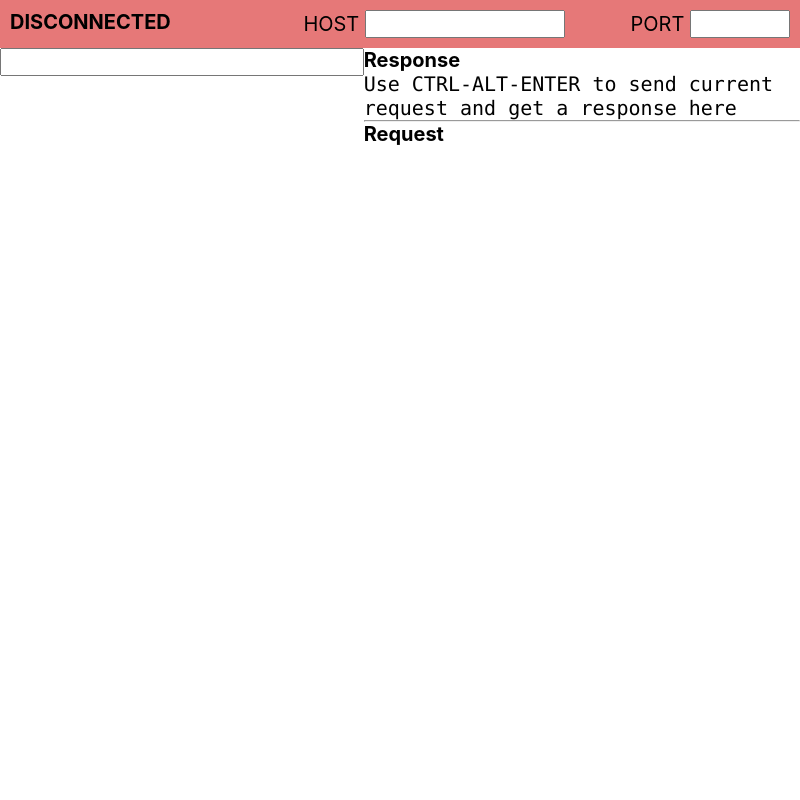
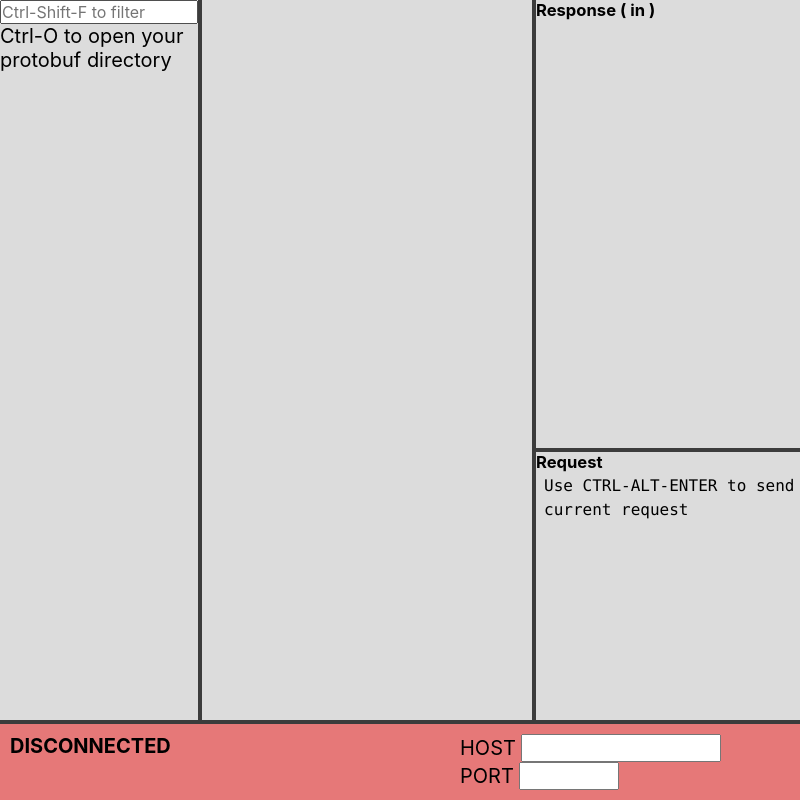
Before and after one commit to MarkOSIndustries/monosodium-glutamate, an Electron app: page index.html in a window 800 px wide. Drawn offline with Linux system fonts and the light colour scheme; no server answers.

Commit message:
Move to CSS Grid and remember protobuf dir

```diff
--- a/index.html
+++ b/index.html
@@ -8,15 +8,33 @@
       * { box-sizing: border-box; margin:0px; padding:0px; }
       body { font-family:'BlinkMacSystemFont', "Lucida Sans Unicode", 'Lucida Grande', 'Segoe UI', Ubuntu, Cantarell, sans-serif; font-size:1.25em; }
       input { font-family:'BlinkMacSystemFont', "Lucida Sans Unicode", 'Lucida Grande', 'Segoe UI', Ubuntu, Cantarell, sans-serif; font-size:1em; }
-      code, pre { font-family: "Fira Mono", "Andale Mono", "Consolas", monospace; font-size:1em; }
-      .layout { display:flex; flex-grow:1; flex-shrink:1; position:relative; justify-content: flex-start; }
-      .layout.root { width:100%; height:100%; overflow:hidden; position:fixed; margin:0px; padding:0px; }
-      .layout-row { flex-flow: row nowrap; }
-      .layout-col { flex-flow: column nowrap; }
-      .layout-vscroll { height:100%; overflow-y:scroll; }
-      .layout-moves-left {  }
-      .layout-fills-middle { flex-grow: 10; }
-      .layout-moves-right {  }
+      code, pre { font-family: "Fira Mono", "Andale Mono", "Consolas", monospace; font-size:0.8em; }
+
+      #root {
+        display:grid;
+        grid-template-columns: 3fr 5fr 4fr;
+        grid-template-rows: 10fr 6fr 1fr;
+        grid-template-areas:
+          'services editor response'
+          'services editor request'
+          'server server server';
+        grid-gap: 4px;
+        background-color: rgb(60,60,60);
+        position:absolute;
+        width:100%;
+        height:100%;
+        overflow:hidden;
+      }
+      #root > * { background-color: rgb(220,220,220); }
+      #root > * > * { width:100%; }
+
+      #editor-area { grid-area: editor; }
+      #request-area { grid-area: request; }
+      #response-area { grid-area: response; }
+      #server-area { grid-area: server; }
+      #services-area { grid-area: services; }
+
+      .vscroll { width:100%;height:100%; overflow-y:scroll; overflow-x: hidden; position:absolute; }
 
       li.clickable-entry { cursor:pointer;padding-left:10px; list-style:none; background-color: white; color:black; }
       li.clickable-entry.selected { background-color: black; color:white; }
@@ -25,25 +43,52 @@
 
       .service { width:100%; }
 
-      #server-details[data-state=connecting] { background-color: rgb(255,180,80) }
-      #server-details[data-state=connected] { background-color: rgb(80,190,80) }
-      #server-details[data-state=disconnected] { background-color: rgb(230,120,120) }
+      #server-area[data-state=connecting] { background-color: rgb(255,180,80) }
+      #server-area[data-state=connected] { background-color: rgb(80,190,80) }
+      #server-area[data-state=disconnected] { background-color: rgb(230,120,120) }
 
-      #server-details { padding: 0.5em; }
-      #server-details label, #server-details h4 { text-transform: uppercase; }
-      #server-details label { margin-left:3em; }
+      #server-area { display:flex; justify-content:space-between; padding: 0.5em; }
+      #server-area label, #server-area h4 { text-transform: uppercase; }
+      #server-area label { margin-left:3em; }
 
-      #response-listing { border-left-width:1em; border-left-style: solid; }
+      #services-area { display:flex; justify-content:start; flex-flow:column nowrap; }
+
+      #response-listing { border-left-width:8px; border-left-style: solid; }
+      #response-listing pre { padding-left:4px; }
       #response-listing.running { border-color: rgb(255,180,80) }
       #response-listing.success { border-color: rgb(80,190,80) }
       #response-listing.failure { border-color: rgb(230,120,120) }
 
-      #request-listing { padding-left: 1em; }
+      #request-listing { margin-left: 8px; }
+      #request-listing pre { padding-left:4px; }
     </style>
   </head>
   <body>
-    <div class="root layout layout-col">
-      <div class="layout layout-row" id="server-details" data-state="disconnected" style="justify-content:space-between">
+    <div id="root">
+      <div id="services-area" class="vscroll">
+        <input id="method-search" type="search" value="" placeholder="Ctrl-Shift-F to filter" style="font-size:0.8em;position:sticky;top:0px;" />
+        <ul id="method-listing">
+          <li>Ctrl-O to open your protobuf directory</li>
+        </ul>
+      </div>
+      <div id="editor-area">
+        <div id="method-details"></div>
+        <div id="proto-listing" style="height:100%">
+          <div class="request-json" style="height:100%"></div>
+        </div>
+      </div>
+      <div id="request-area" class="vscroll">
+        <h5>Request</h5>
+        <div id="request-listing">
+          <code>Use CTRL-ALT-ENTER to send current request</code>
+        </div>
+      </div>
+      <div id="response-area" class="vscroll">
+        <h5>Response (<span id="response-outcome"></span> in <span id="response-timing"></span>)</h5>
+        <div id="response-listing">
+        </div>
+      </div>
+      <div id="server-area" data-state="disconnected">
         <div>
           <h4 id="server-status" class="disconnected">Disconnected</h4>
         </div>
@@ -54,30 +99,6 @@
           <input id="server-port" value="1234" style="width:5em" />
         </div>
       </div>
-      <div class="layout layout-row" style="height:100%">
-        <div class="layout layout-col layout-moves-left" style="flex-basis:25em">
-          <input id="method-search" type="search" value="" />
-          <ul id="method-listing" class="layout layout-col layout-vscroll">
-          </ul>
-        </div>
-        <div class="layout layout-col layout-fills-middle">
-          <div id="method-details"></div>
-          <div id="proto-listing" class="layout">
-            <div class="request-json" style="width:100%"></div>
-          </div>
-        </div>
-        <div class="layout layout-col layout-moves-right layout-vscroll" style="flex-basis:30em;min-height:100%">
-          <h4>Response</h4>
-          <div id="response-listing">
-          </div>
-          <div id="response-timing">
-            <code>Use CTRL-ALT-ENTER to send current request and get a response here</code>
-          </div>
-          <hr/>
-          <h4>Request</h4>
-          <div id="request-listing"></div>
-        </div>
-      </div>
     </div>
 
     <script type="text/javascript">
--- a/renderer.js
+++ b/renderer.js
@@ -14,10 +14,11 @@ const dom = {
   requestListing: document.querySelector('#request-listing'),
   responseTiming: document.querySelector('#response-timing'),
   responseListing: document.querySelector('#response-listing'),
+  responseOutcome: document.querySelector('#response-outcome'),
   serverHost: document.querySelector('#server-host'),
   serverPort: document.querySelector('#server-port'),
   serverStatus: document.querySelector('#server-status'),
-  serverDetails: document.querySelector('#server-details'),
+  serverDetails: document.querySelector('#server-area'),
 }
 
 const selected = {
@@ -97,6 +98,10 @@ require('monaco-loader')().then(monaco => {
       enabled: false
     }
   })
+
+  if(localStorage.getItem('last-selected-directory')) {
+    changeDirectory(localStorage.getItem('last-selected-directory'));
+  }
 })
 
 function changeDirectory(path) {
@@ -123,8 +128,7 @@ function changeDirectory(path) {
               `<h6><code>${fqServiceName}</code></h6>`+
             `</div>`+
             `<h5><code><var>${method.requestType}</var> ⇒ <var>${method.responseOf}</var> <var>${method.responseType}</var></code></h5>`+
-            `<hr style="margin-top:2px;margin-bottom:2px"/>`+
-          `</li>`
+          `</li><hr />`
         }).join('')
     }).join('')+
   '</ul>'
@@ -175,8 +179,9 @@ function invokeServiceMethod() {
   }
   dom.requestListing.innerHTML = '<pre>'+JSON.stringify(request, undefined, '  ')+'</pre>'
   console.log('Request', request)
-  dom.responseListing.innerHTML = '';
-  dom.responseTiming.innerHTML = '<p>Running</p>'
+  dom.responseListing.innerHTML = ''
+  dom.responseOutcome.innerHTML = 'Running'
+  dom.responseTiming.innerHTML = '...'
   dom.responseListing.className = 'running'
   const t0 = performance.now();
   const channel = globals.channelManager.getChannel(request.host, request.port)
@@ -205,6 +210,7 @@ function invokeServiceMethod() {
   responseStream.on('data', response => {
     responses.push(response)
     responseCount++
+    dom.responseOutcome.innerHTML = 'Success'
     dom.responseListing.className = 'success'
   })
   responseStream.on('end', () => {
@@ -212,11 +218,12 @@ function invokeServiceMethod() {
     const duration = t1-t0
     console.log('Response completed in', duration)
     console.log('Response count', responseCount)
-    dom.responseTiming.innerHTML = `<p>Call duration ${duration.toFixed(3)} milliseconds</p>`
+    dom.responseTiming.innerHTML = `${duration.toFixed(3)} milliseconds`
     responseDone = true
   })
   responseStream.on('error', error => {
-    dom.responseListing.innerHTML = `<pre>Error</pre>\n<pre>${JSON.stringify(error, undefined, '  ')}</pre>`
+    dom.responseOutcome.innerHTML = 'Error'
+    dom.responseListing.innerHTML = `<pre>${JSON.stringify(error, undefined, '  ')}</pre>`
     dom.responseListing.className = 'failure'
     console.error('Error', error)
   })
@@ -256,8 +263,8 @@ function nextServiceMethod() {
 
 ipc.on('selected-directory', (event, paths) => {
   const [path] = paths
-  console.log('Selected dir', paths)
   changeDirectory(path)
+  localStorage.setItem('last-selected-directory', path)
 })
 ipc.on('invoke-service-method', invokeServiceMethod)
 ipc.on('next-service-method', () => {
```
